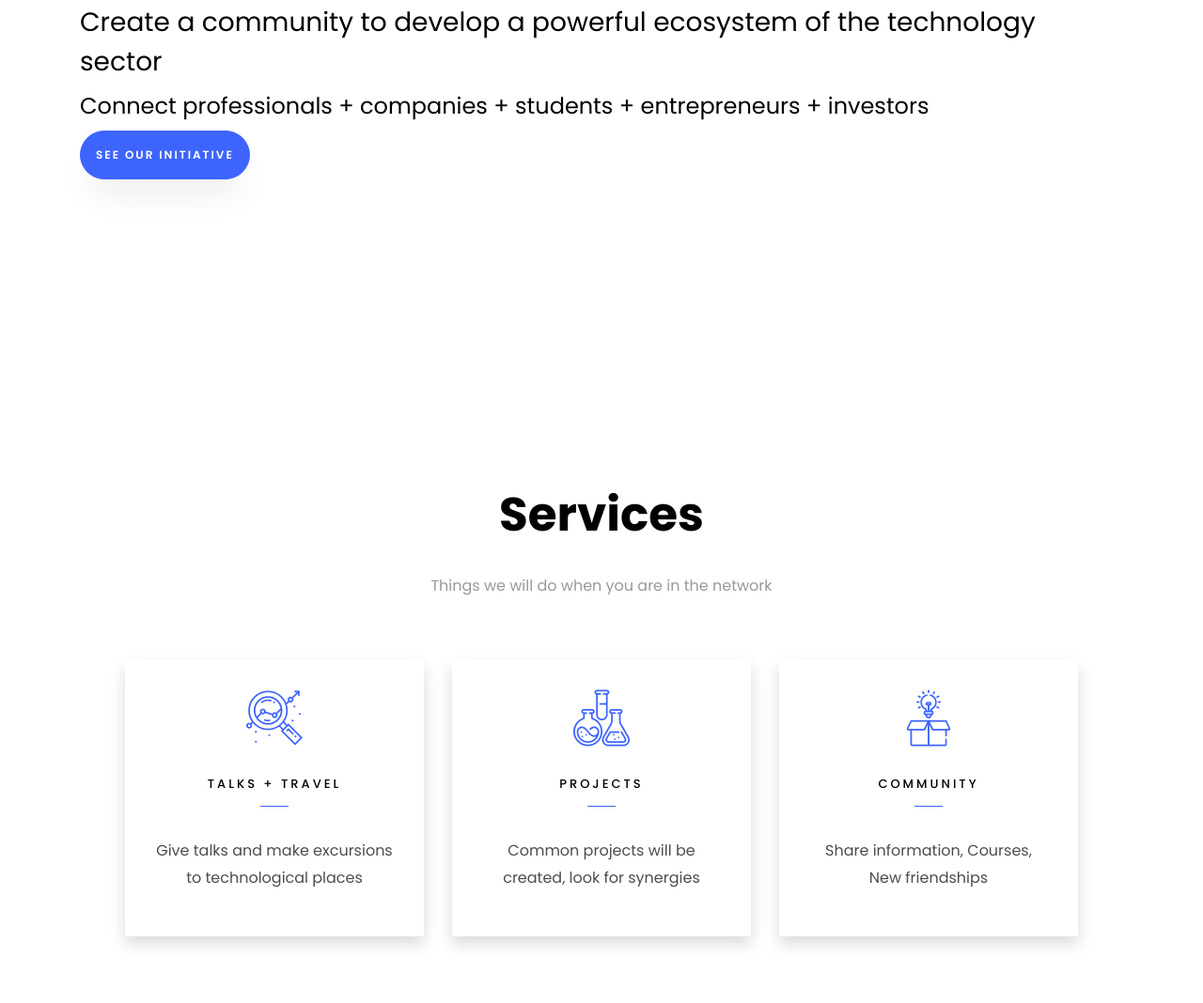
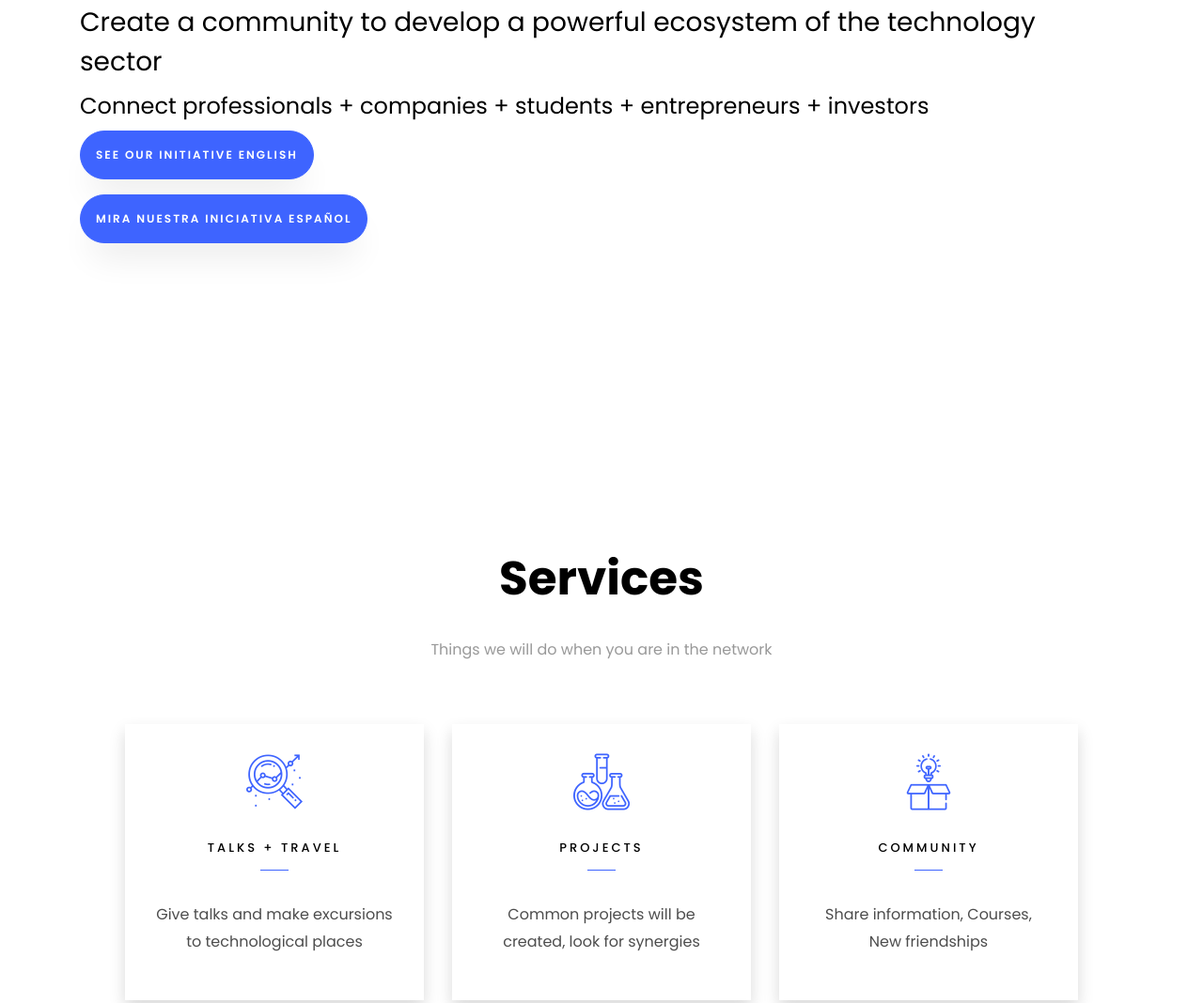
Before and after one commit to rubenGit/peremariatech, a plain HTML site: page index.html in a window 1280 px wide. Shown: the part 1796-2864 px from the top of the page at 94% size. Drawn offline with Linux system fonts and the light colour scheme; files whose address does not match are found by name.

Commit message:
new button en

```diff
--- a/index.html
+++ b/index.html
@@ -146,7 +146,8 @@
                     <h2 class="heading">Challenge</h2>
                     <h3>Create a community to develop a powerful ecosystem of the technology sector</h3>
                     <h4>Connect professionals + companies + students + entrepreneurs + investors</h4>
-                    <p><a href="https://drive.google.com/file/d/1pHrJQX1_bZ-SqiaoxzkMT8rXrNWswFqk/view?usp=sharing" class="btn btn-primary py-3 px-3">See our initiative </a></p>
+                    <p><a href="https://drive.google.com/file/d/1pHrJQX1_bZ-SqiaoxzkMT8rXrNWswFqk/view?usp=sharing" class="btn btn-primary py-3 px-3">See our initiative English </a></p>
+                    <p><a href="https://drive.google.com/file/d/1UVvsHD58aX3js95JJ12oOJSRrBIJ5tWo/view?usp=sharing" class="btn btn-primary py-3 px-3">Mira nuestra Iniciativa Español</a></p>
                 </div>
 
                 <div id="page-2" class="page two">
@@ -337,7 +338,7 @@
                     Copyright &copy;<script>document.write(new Date().getFullYear());</script>
                     All rights reserved | This page is made with <i class="icon-heart color-danger"
                                                                     aria-hidden="true"></i> by <a
-                            href="https://peremariatech.com" target="_blank">Pere Maria Tech Comunity</a>
+                            href="https://peremariatech.com" target="_blank">Pere Maria Tech Community</a>
                     </p>
             </div>
         </div>
```
